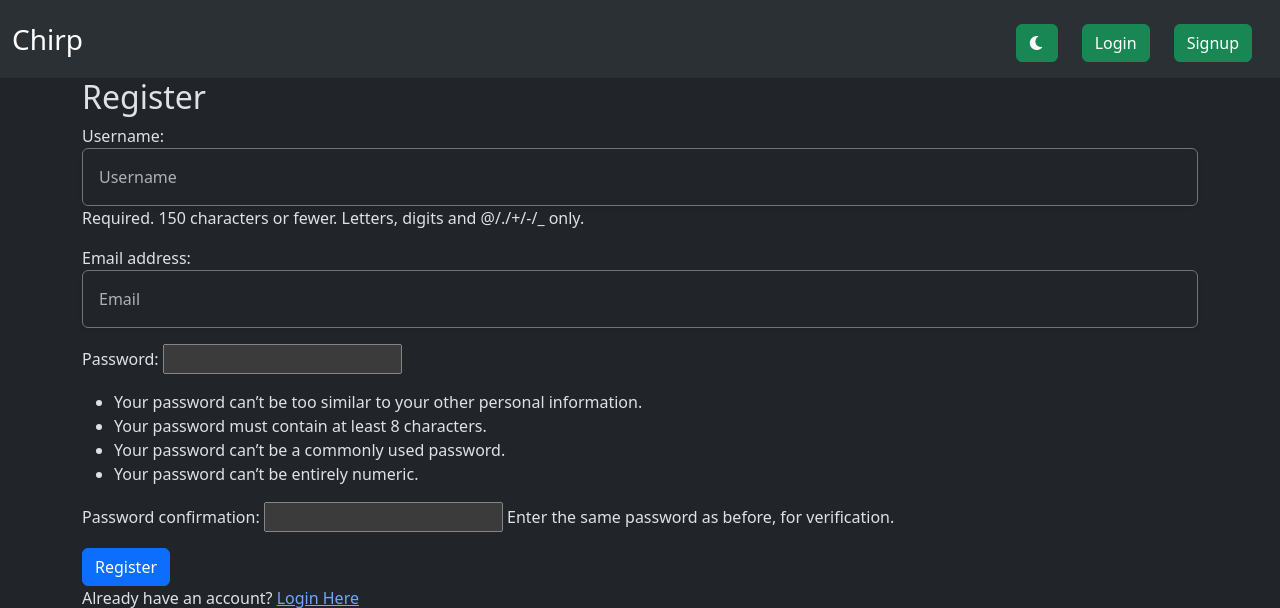
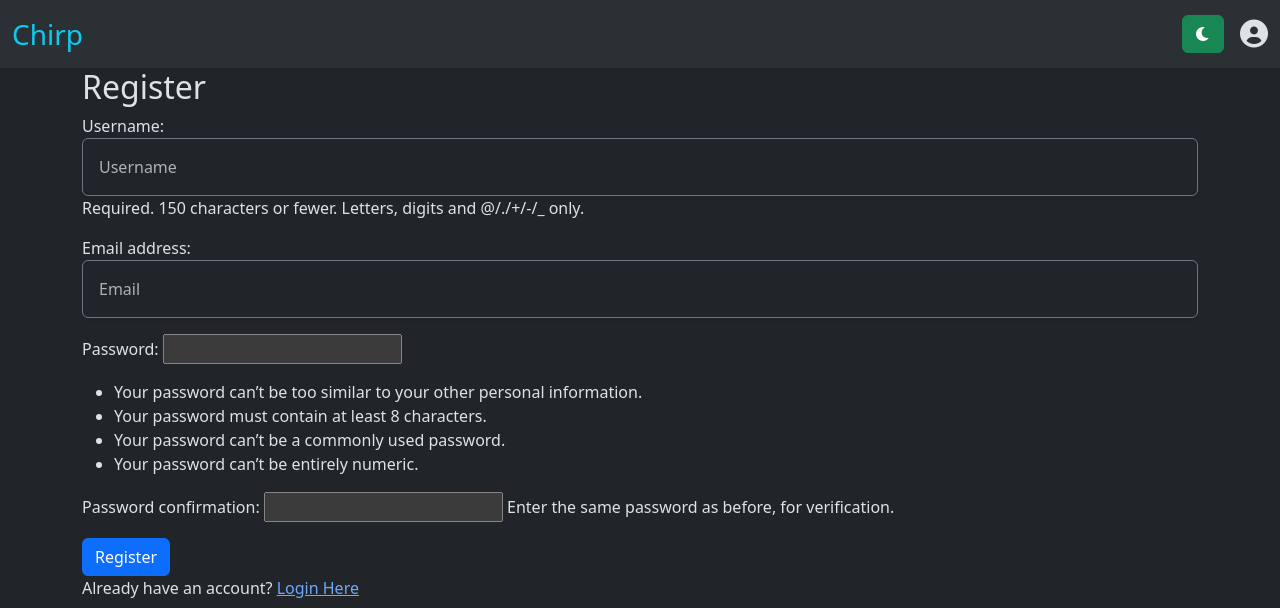
Before and after one commit to Dhruv-pahuja/chirp, a Django app: page /tweet/register/ in a window 1280 px wide. Shown: the top 608 px of the page. Run offline with Django 5.2, Linux system fonts and the light colour scheme.

Commit message:
add logout functionality and update navbar

```diff
--- a/chirp/chirp/urls.py
+++ b/chirp/chirp/urls.py
@@ -23,4 +23,5 @@
     path("admin/", admin.site.urls),
     path("tweet/", include("tweet.urls")),
     path("accounts/", include("django.contrib.auth.urls")),
+    path('logout/', auth_views.LogoutView.as_view(), name='logout'),
 ] + static(settings.MEDIA_URL, document_root=settings.MEDIA_ROOT)
--- a/chirp/templates/layout.html
+++ b/chirp/templates/layout.html
@@ -10,38 +10,52 @@
         {% block title %} chirp - a tweet app {% endblock %}
     </title>
     {% block style %}
-        <style></style>
+        <style>
+            .avatar-btn {
+                width: 40px;
+                height: 40px;
+                border-radius: 50%;
+                overflow: hidden;
+                object-fit: cover;
+                cursor: pointer;
+            }
+            .dropdown-toggle::after {
+                display: none !important;
+            }
+        </style>
     {% endblock %}
 </head>
 <body>
-    <nav class="navbar navbar-expand-lg bg-body-tertiary">
+    <nav class="navbar navbar-expand bg-body-tertiary">
         <div class="container-fluid">
-            <!-- Brand -->
-            <a class="navbar-brand fs-3" href="/tweet">Chirp</a>
+            <a class="navbar-brand fs-3 text-info" href="/tweet">Chirp</a>
+            <!-- Navbar Content -->
+            <div class="d-flex align-items-center">
+                <!-- Theme Toggle Button -->
+                <button id="themeToggleBtn" class="btn btn-success me-3">
+                    <i id="themeIcon" class="fa-solid fa-sun"></i>
+                </button>
 
-            <!-- Toggler for Small Screens -->
-            <button class="navbar-toggler" type="button" data-bs-toggle="collapse" data-bs-target="#navbarContent" aria-controls="navbarContent" aria-expanded="false" aria-label="Toggle navigation">
-                <span class="navbar-toggler-icon"></span>
-            </button>
-
-            <!-- Navbar Content -->
-            <div class="collapse navbar-collapse" id="navbarContent">
-                <ul class="navbar-nav ms-auto m-2 mb-lg-0 d-flex flex-row justify-content-center">
-                    <!-- Theme Toggle Button -->
-                    <li class="nav-item m-2">
-                        <button id="themeToggleBtn" class="btn btn-success me-2">
-                            <i id="themeIcon" class="fa-solid fa-sun"></i>
-                        </button>
-                    </li>
-                    <!-- Login Button -->
-                    <li class="nav-item m-2">
-                        <a class="btn btn-success me-2" href="/accounts/login">Login</a>
-                    </li>
-                    <!-- Signup Button -->
-                    <li class="nav-item m-2">
-                        <a class="btn btn-success" href="/tweet/register">Signup</a>
-                    </li>
-                </ul>
+                <!-- Avatar Dropdown -->
+                <div class="dropdown">
+                    <a class="nav-link dropdown-toggle d-flex align-items-center" href="#" id="userDropdown" role="button" data-bs-toggle="dropdown" aria-expanded="false">
+                        <i class="fas fa-user-circle fs-3"></i>
+                    </a>
+                    <ul class="dropdown-menu dropdown-menu-end p-0 text-center " aria-labelledby="userDropdown">
+                        {% if user.is_authenticated %}
+                            <li>
+                                <button class="dropdown-item btn btn-danger bg-danger rounded-2 " data-bs-toggle="modal" data-bs-target="#logoutModal">Logout</button>
+                            </li>
+                        {% else %}
+                            <li>
+                                <a class="dropdown-item btn btn-success bg-success rounded-2 my-1 text-white" href="/accounts/login">Login</a>
+                            </li>
+                            <li>
+                                <a class="dropdown-item btn btn-success bg-success rounded-2 my-1 text-white" href="/tweet/register">Signup</a>
+                            </li>
+                        {% endif %}
+                    </ul>
+                </div>
             </div>
         </div>
     </nav>
@@ -50,6 +64,28 @@
         {% block content %}{% endblock %}
     </div>
 
+    <!-- Logout Modal -->
+    <div class="modal fade" id="logoutModal" tabindex="-1" aria-labelledby="logoutModalLabel" aria-hidden="true">
+        <div class="modal-dialog">
+            <div class="modal-content">
+                <div class="modal-header">
+                    <h5 class="modal-title" id="logoutModalLabel">Logout from Chirp</h5>
+                    <button type="button" class="btn-close" data-bs-dismiss="modal" aria-label="Close"></button>
+                </div>
+                <div class="modal-body">
+                    Are you sure you want to logout?
+                </div>
+                <div class="modal-footer">
+                    <button type="button" class="btn btn-secondary" data-bs-dismiss="modal">Close</button>
+                    <form action="{% url 'logout' %}" method="post">
+                        {% csrf_token %}
+                        <button class="btn btn-danger">Logout</button>
+                    </form>
+                </div>
+            </div>
+        </div>
+    </div>
+
     <script src="https://cdn.jsdelivr.net/npm/bootstrap@5.3.3/dist/js/bootstrap.bundle.min.js" integrity="sha384-YvpcrYf0tY3lHB60NNkmXc5s9fDVZLESaAA55NDzOxhy9GkcIdslK1eN7N6jIeHz" crossorigin="anonymous"></script>
     <script src={% static 'theme.js' %}></script>
 </body>
```
